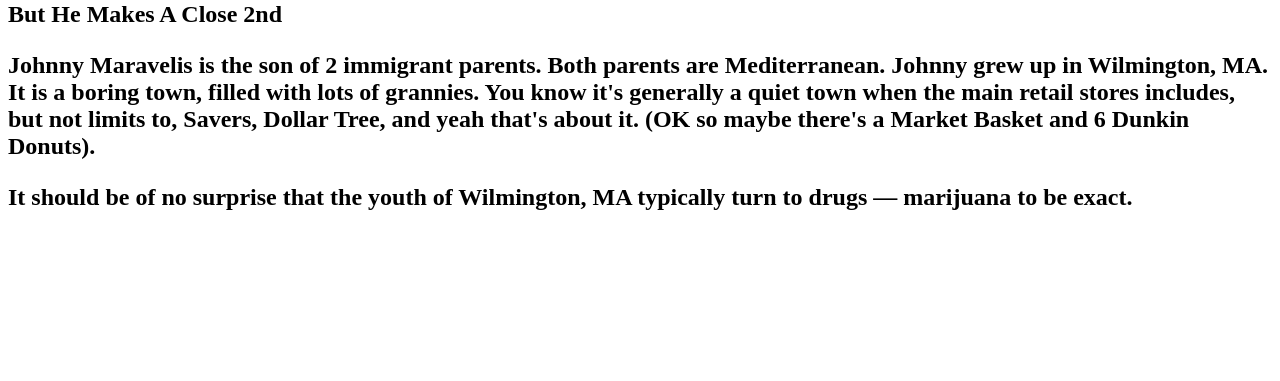
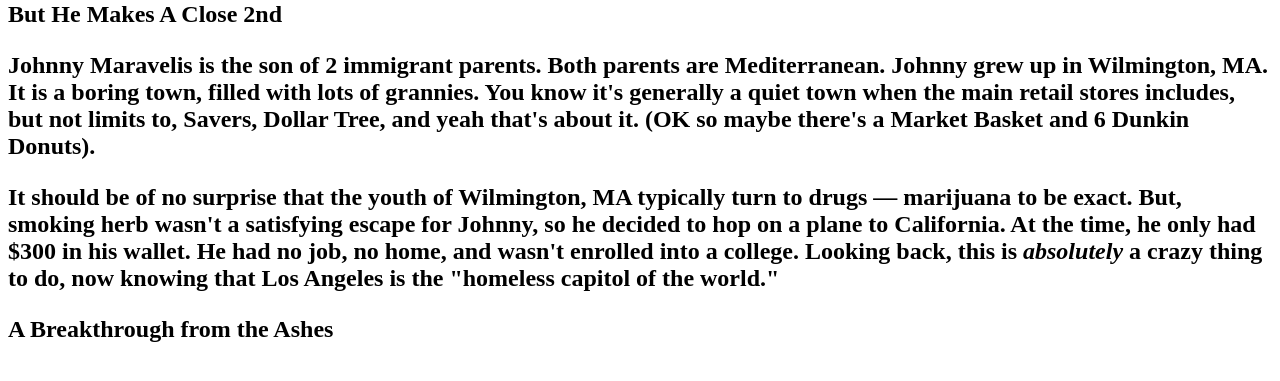
Before and after one commit to PhoenixAfterglow/class-activity-061919, a plain HTML site: page index.html in a window 1280 px wide. Shown: the part 79-460 px from the top of the page. Drawn offline with Linux system fonts and the light colour scheme.

Commit message:
2nd paragraph complete

```diff
--- a/index.html
+++ b/index.html
@@ -13,7 +13,11 @@
                     and yeah that's about it.  (OK so maybe there's a Market Basket and 6 Dunkin Donuts).
                 </p>
                 <p>It should be of no surprise that the youth of Wilmington, MA typically turn to drugs &mdash; marijuana to
-                    be exact.
+                    be exact.  But, smoking herb wasn't a satisfying escape for Johnny, so he decided to hop on a plane to
+                    California.  At the time, he only had $300 in his wallet.  He had no job, no home, and wasn't enrolled
+                    into a college.  Looking back, this is <i>absolutely</i> a crazy thing to do, now knowing that
+                    Los Angeles is the "homeless capitol of the world."
                 </p>
+                <h2>A Breakthrough from the Ashes</h2>
         </body>
 </html>
```
